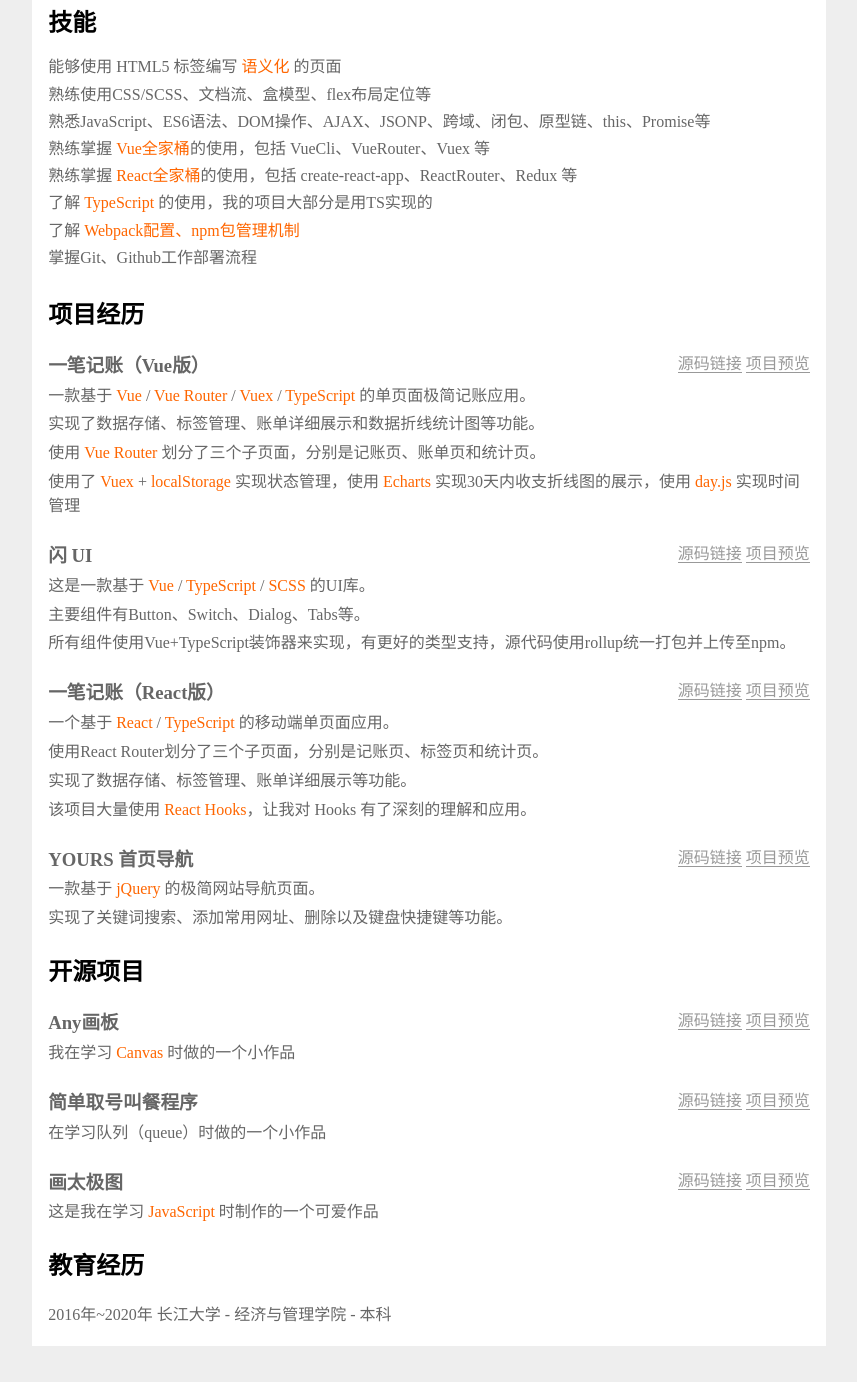
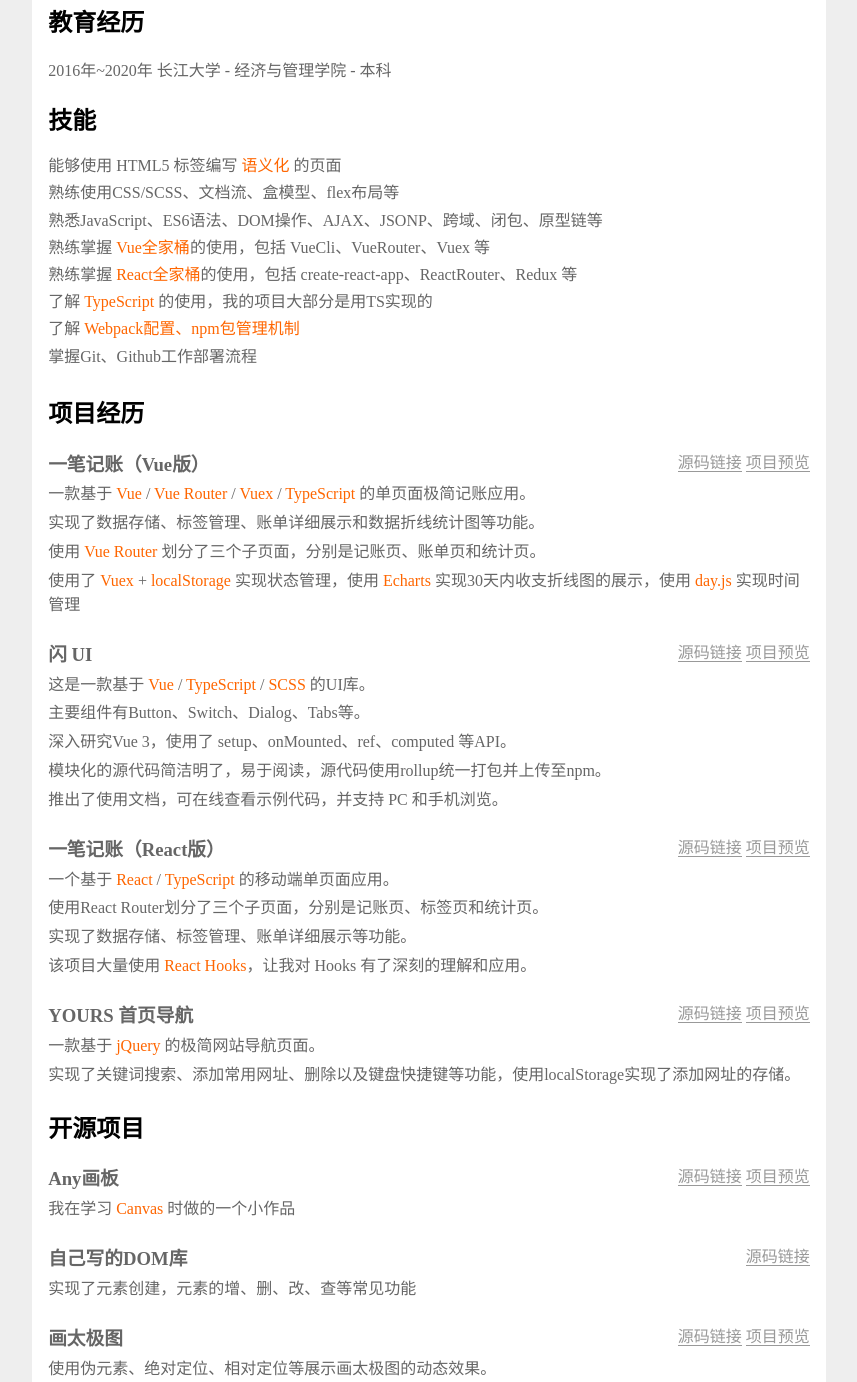
Before and after one commit to wxyhaha/Resume, a website: page src/index.html in a window 1280 px wide. Shown: the part 290-1672 px from the top of the page, without its empty margins (211-1068 px from the left). Drawn offline with Linux system fonts and the light colour scheme.

Commit message:
修改简历

```diff
--- a/src/index.html
+++ b/src/index.html
@@ -279,7 +279,7 @@
     <h1>王贤炎</h1>
     <img src="./images/wxy.JPG" alt="" width="80" height="90">
     <p>
-      男 | 25岁 | 前端开发工程师
+      男 | 25岁 | 应聘前端开发工程师
     </p>
     <p>
       手机：<a href="tel:13135929411">131-3592-9411</a> | 微信：Joel-Wxy | 邮箱：<a href="mailto:201602136@yangtzeu.edu.cn">201602136@yangtzeu.edu.cn</a>
@@ -294,13 +294,21 @@
     </ul>
   </section>
 
+  <section class="education">
+    <h2>教育经历</h2>
+    <p>
+      <span><time>2016年</time>~<time>2020年</time></span>
+      长江大学 - 经济与管理学院 - 本科
+    </p>
+  </section>
+
   <section class="skills">
     <h2>技能</h2>
     <div class="wrapper">
       <ul>
         <li>能够使用 HTML5 标签编写 <strong>语义化</strong> 的页面</li>
-        <li>熟练使用CSS/SCSS、文档流、盒模型、flex布局定位等</li>
-        <li>熟悉JavaScript、ES6语法、DOM操作、AJAX、JSONP、跨域、闭包、原型链、this、Promise等</li>
+        <li>熟练使用CSS/SCSS、文档流、盒模型、flex布局等</li>
+        <li>熟悉JavaScript、ES6语法、DOM操作、AJAX、JSONP、跨域、闭包、原型链等</li>
         <li>熟练掌握 <strong>Vue全家桶</strong>的使用，包括 VueCli、VueRouter、Vuex 等</li>
         <li>熟练掌握 <strong>React全家桶</strong>的使用，包括 create-react-app、ReactRouter、Redux 等</li>
         <li>了解 <strong>TypeScript</strong> 的使用，我的项目大部分是用TS实现的</li>
@@ -351,7 +359,13 @@
           主要组件有Button、Switch、Dialog、Tabs等。
         </p>
         <p>
-          所有组件使用Vue+TypeScript装饰器来实现，有更好的类型支持，源代码使用rollup统一打包并上传至npm。
+          深入研究Vue 3，使用了 setup、onMounted、ref、computed 等API。
+        </p>
+        <p>
+          模块化的源代码简洁明了，易于阅读，源代码使用rollup统一打包并上传至npm。
+        </p>
+        <p>
+          推出了使用文档，可在线查看示例代码，并支持 PC 和手机浏览。
         </p>
       </li>
       <li>
@@ -388,7 +402,7 @@
           一款基于 <strong>jQuery</strong> 的极简网站导航页面。
         </p>
         <p>
-          实现了关键词搜索、添加常用网址、删除以及键盘快捷键等功能。
+          实现了关键词搜索、添加常用网址、删除以及键盘快捷键等功能，使用localStorage实现了添加网址的存储。
         </p>
       </li>
     </ol>
@@ -409,13 +423,12 @@
       </li>
       <li>
         <header>
-          <h3>简单取号叫餐程序</h3>
+          <h3>自己写的DOM库</h3>
           <span>
-            <a href="https://github.com/wxyhaha/queue-demo-1">源码链接</a>
-            <a href="http://joelw.gitee.io/queue-demo-1/dist/index.html">项目预览</a>
+            <a href="https://github.com/wxyhaha/dom-1/blob/master/src/dom.js">源码链接</a>
             </span>
         </header>
-        <p>在学习队列（queue）时做的一个小作品</p>
+        <p>实现了元素创建，元素的增、删、改、查等常见功能</p>
       </li>
       <li>
         <header>
@@ -425,19 +438,10 @@
               <a href="http://joelw.gitee.io/cv-1/dist/index.html">项目预览</a>
             </span>
         </header>
-        <p>这是我在学习 <strong>JavaScript</strong> 时制作的一个可爱作品</p>
+        <p>使用伪元素、绝对定位、相对定位等展示画太极图的动态效果。</p>
       </li>
     </ul>
   </section>
-
-  <section class="education">
-    <h2>教育经历</h2>
-    <p>
-      <span><time>2016年</time>~<time>2020年</time></span>
-      长江大学 - 经济与管理学院 - 本科
-    </p>
-  </section>
-
 </article>
 </body>
 
```
